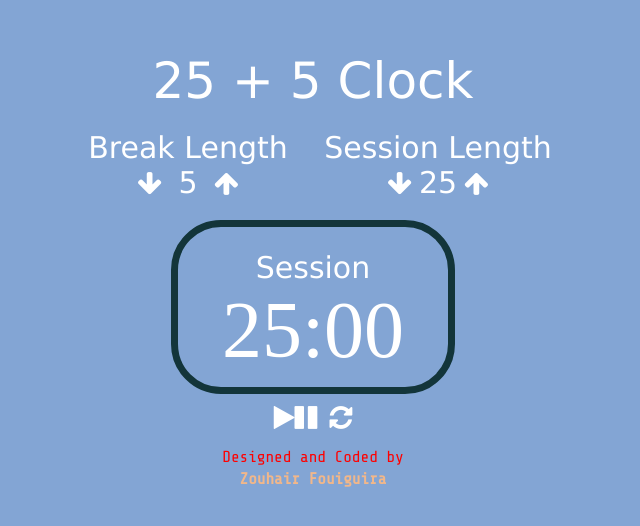
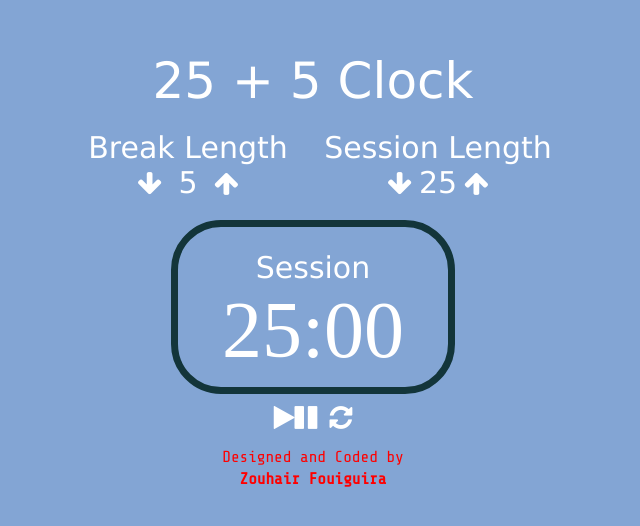
Before and after one commit to ZOUHAIRFGRA/25-5clock, a plain HTML site: page index.html in a window 1280 px wide. Shown: the part 136-662 px from the top of the page, without its empty margins (327-967 px from the left). Drawn offline with nearby package versions, Linux system fonts and the light colour scheme.

Commit message:
Update styles.css

```diff
--- a/styles.css
+++ b/styles.css
@@ -76,7 +76,7 @@ body {
   }
   .author a {
     text-decoration: none;
-    color: #f1b78a;
+    color: #ff0000;
     line-height: 26px;
     font-weight: bold;
   }
```
